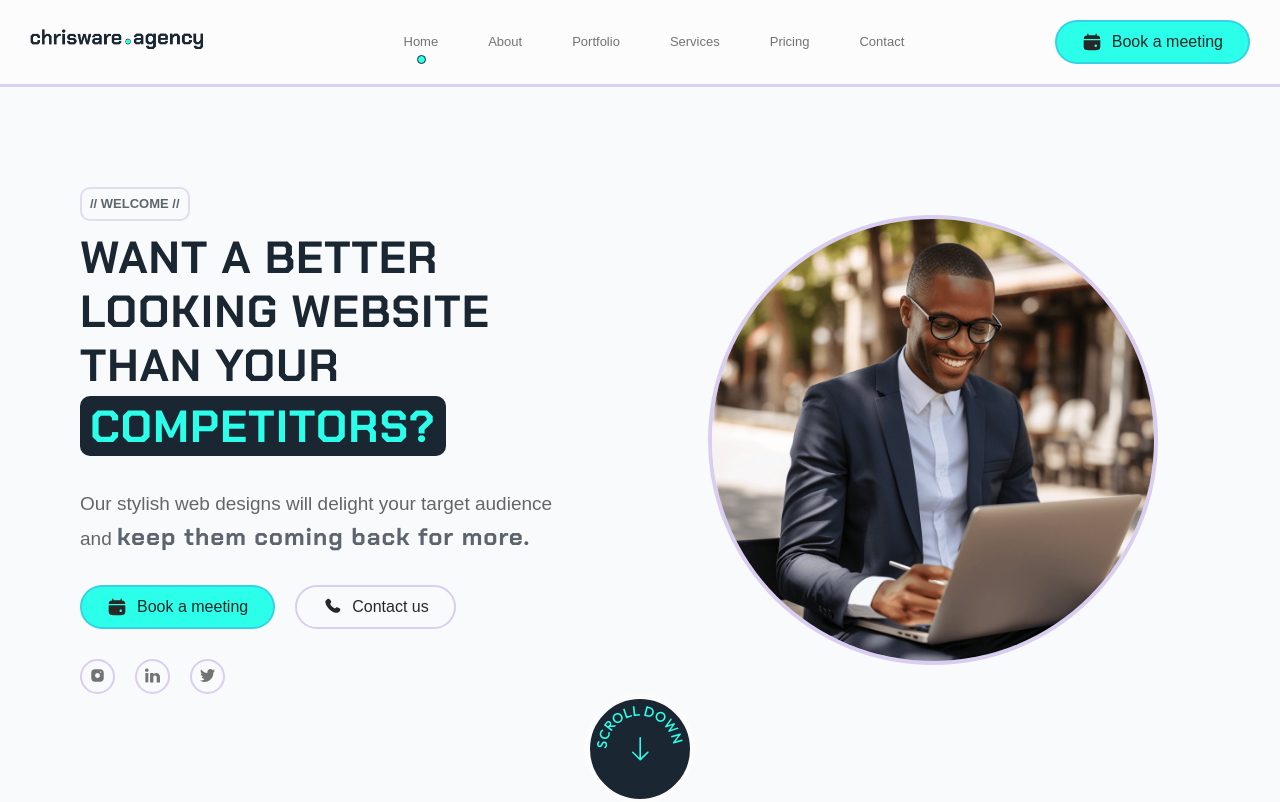
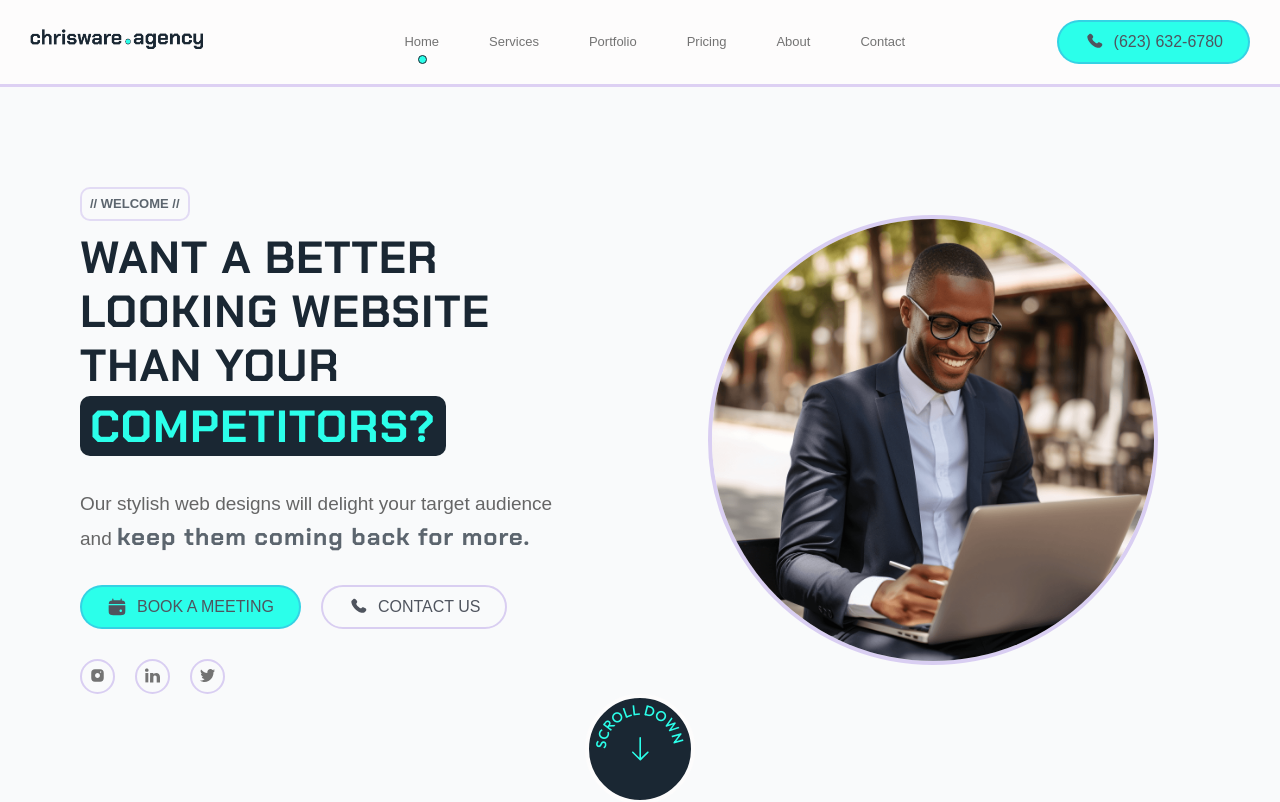
Before and after one commit to ChristianWare/chris-ware-agency, a Next.js app: page / in a window 1280 px wide. Shown: the top 802 px of the page. Built offline with nearby package versions, Linux system fonts and the light colour scheme; no server answers; a web font is replaced by a local one.

Commit message:
Button Updates + Nav Reordering

```diff
--- a/src/app/page.tsx
+++ b/src/app/page.tsx
@@ -63,11 +63,11 @@ const blogs = files.map((filename: any) => {
       <Hero />
       <Challenge />
       <Solutions />
+      <Services />
       <Portfolio />
+      <Process />
+      <Pricing />
       <About />
-      <Process />
-      <Services />
-      <Pricing />
       <Faq />
       <ContactSection />
       {/* <BlogSection blogData={blogs} /> */}
--- a/src/components/Button/Button.module.css
+++ b/src/components/Button/Button.module.css
@@ -7,7 +7,8 @@
   font-family: var(--azeretMono);
   text-align: center;
   font-size: 1.6rem;
-  font-weight: 400;
+  font-weight: 500;
+  text-transform: uppercase;
   white-space: nowrap;
   border-radius: 30px;
   user-select: none;
@@ -27,12 +28,12 @@
 }
 
 .primary {
-  color: var(--text);
+  color: var(--border3);
   border: 2px solid var(--border);
 }
 
 .secondary {
-  color: var(--text);
+  color: var(--border3);
   background-color: var(--secondary);
   border: 2px solid var(--border);
 }
--- a/src/components/Hero/Hero.module.css
+++ b/src/components/Hero/Hero.module.css
@@ -146,7 +146,8 @@
     justify-content: center;
   }
 
-  .heading {
+  .heading,
+  .copy {
     text-align: center;
   }
 
@@ -161,6 +162,16 @@
 }
 
 @media screen and (max-width: 568px) {
+  .left {
+    align-items: flex-start;
+    justify-content: flex-start;
+  }
+
+  .heading,
+  .copy {
+    text-align: left;
+  }
+
   .highlight {
     margin-left: 0rem;
   }
--- a/src/components/Nav/Nav.tsx
+++ b/src/components/Nav/Nav.tsx
@@ -5,7 +5,7 @@ import { useState, useEffect } from "react";
 import { usePathname } from "next/navigation";
 import Link from "next/link";
 import Logo from "../../../public/icons/newcwalogo.png";
-import Calendar from "../../../public/icons/calendar-mark-svgrepo-com.svg";
+import Phone from "../../../public/icons/phone.svg";
 import Button from "../Button/Button";
 import Image from "next/image";
 
@@ -78,16 +78,16 @@ const Nav = () => {
               </Link>
             </li>
             <li className={styles.navItem} onClick={openMenu}>
-              <Link href='#about'>About</Link>
+              <Link href='#services'>Services</Link>
             </li>
             <li className={styles.navItem} onClick={openMenu}>
               <Link href='#portfolio'>Portfolio</Link>
             </li>
             <li className={styles.navItem} onClick={openMenu}>
-              <Link href='#services'>Services</Link>
+              <Link href='#pricing'>Pricing</Link>
             </li>
             <li className={styles.navItem} onClick={openMenu}>
-              <Link href='#pricing'>Pricing</Link>
+              <Link href='#about'>About</Link>
             </li>
             <li className={styles.navItem} onClick={openMenu}>
               <Link href='#contact'>Contact</Link>
@@ -116,8 +116,8 @@ const Nav = () => {
         </div>
         <div className={styles.btnContainer}>
           <Button href='/contact' btnType='secondary'>
-            <Calendar width={20} height={20} />
-            Book a meeting
+            <Phone width={20} height={20} />
+            (623) 632-6780
           </Button>
         </div>
       </nav>
--- a/src/components/Portfolio/Portfolio.module.css
+++ b/src/components/Portfolio/Portfolio.module.css
@@ -4,6 +4,14 @@
 
 .top {
   margin-bottom: 3rem;
+  display: flex;
+  flex-direction: column;
+  align-items: center;
+  justify-content: center;
+}
+
+.mainHeading {
+  text-align: center;
 }
 
 .topText {
@@ -13,6 +21,7 @@
   font-weight: 400;
   width: 60%;
   margin-top: 1rem;
+  text-align: center;
 }
 
 .lableContainer {
--- a/src/components/RotatingText/RotatingText.module.css
+++ b/src/components/RotatingText/RotatingText.module.css
@@ -2,7 +2,7 @@
   width: 110px;
   height: 110px;
   border-radius: 50%;
-  border: 5px solid var(--white);
+  border: 4px solid var(--white);
   background-color: var(--navy);
   position: relative;
   display: flex;
@@ -12,7 +12,8 @@
   user-select: none;
 }
 
-.arrow, .happy {
+.arrow,
+.happy {
   z-index: 2;
   position: absolute;
   font-size: 3rem;
--- a/src/components/Services/Services.module.css
+++ b/src/components/Services/Services.module.css
@@ -5,7 +5,7 @@
 .top {
   display: flex;
   flex-direction: column;
-  align-items: flex-end;
+  align-items: flex-start;
 }
 
 .heading {
@@ -32,7 +32,6 @@
   font-weight: 400;
   width: 50%;
   margin-top: 1rem;
-  text-align: right;
 }
 
 .bottom {
```
